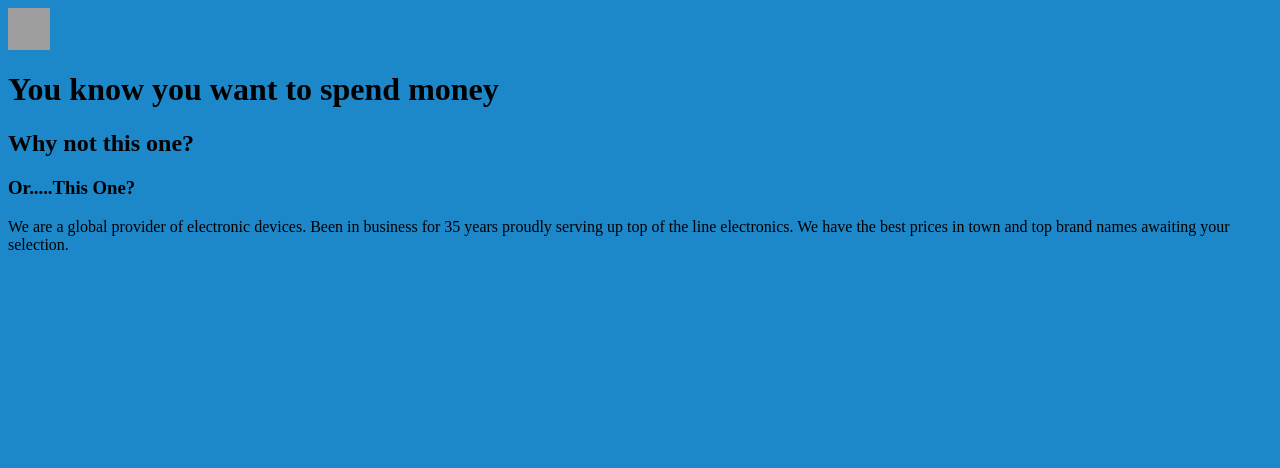
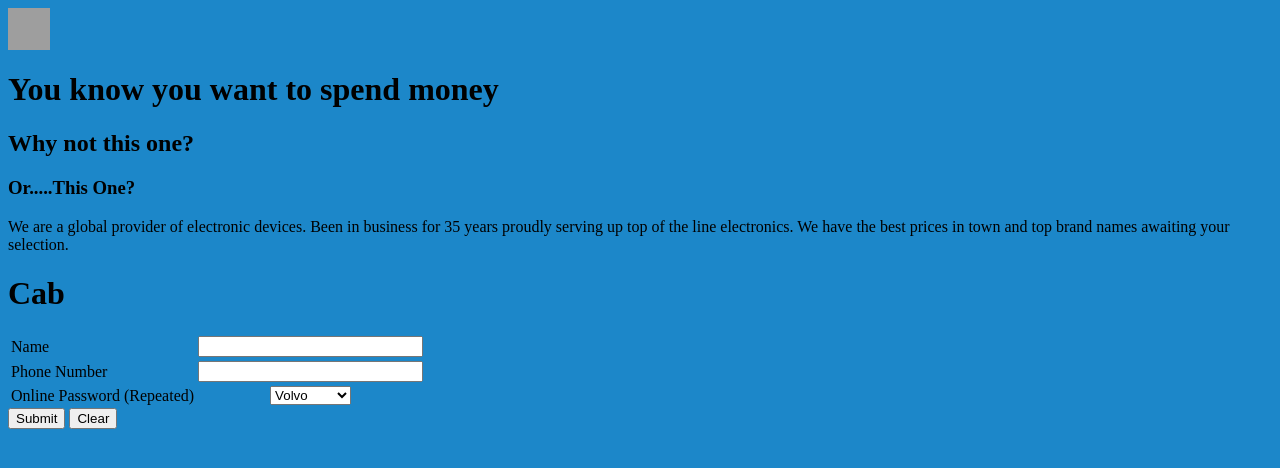
Before and after one commit to bryan-beck/week6Lab, a website: page index.html in a window 1280 px wide. Drawn offline with Linux system fonts and the light colour scheme; grey boxes are pictures that could not be loaded.

Commit message:
adding table

```diff
--- a/index.html
+++ b/index.html
@@ -12,5 +12,34 @@
     <h2>Why not this one?</h2>
     <h3>Or.....This One?</h3>
     <p> We are a global provider of electronic devices. Been in business for 35 years proudly serving up top of the line electronics. We have the best prices in town and top brand names awaiting your selection.</p>
+    <html>
+<body></body>
+<h1>Cab</h1>
+<TABLE BORDER="0">
+    <TR>
+        <TD>Name</TD>
+        <TD ALIGN="left"><INPUT TYPE="text" SIZE="25" NAME="fname">
+        </TD>
+    </TR>
+    <TR>
+        <TD>Phone Number</TD>
+        <TD ALIGN="left"><INPUT TYPE="text" SIZE="25" NAME="phnnum">
+        </TD>
+    </TR>
+    <TR>
+        <TD class = "select">Online Password (Repeated)
+        </TD>
+        <TD ALIGN="center">
+           <select>
+                <option value="volvo">Volvo</option>
+                <option value="saab">Saab</option>
+                <option value="mercedes">Mercedes</option>
+                <option value="audi">Audi</option>
+           </select>
+        </TD>
+    </TR>
+</TABLE>
+<INPUT TYPE="submit" VALUE="Submit">
+<INPUT TYPE="reset" VALUE="Clear">
 </body>
 </html>
```
